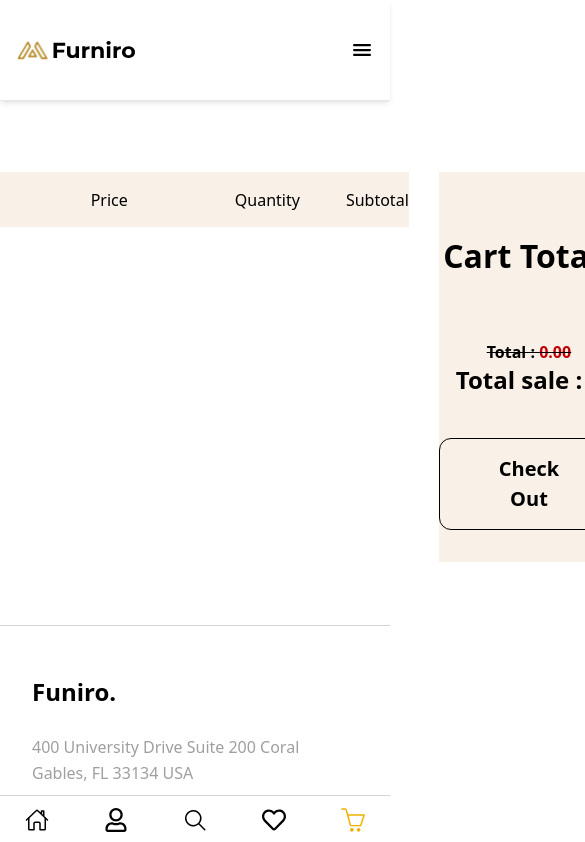
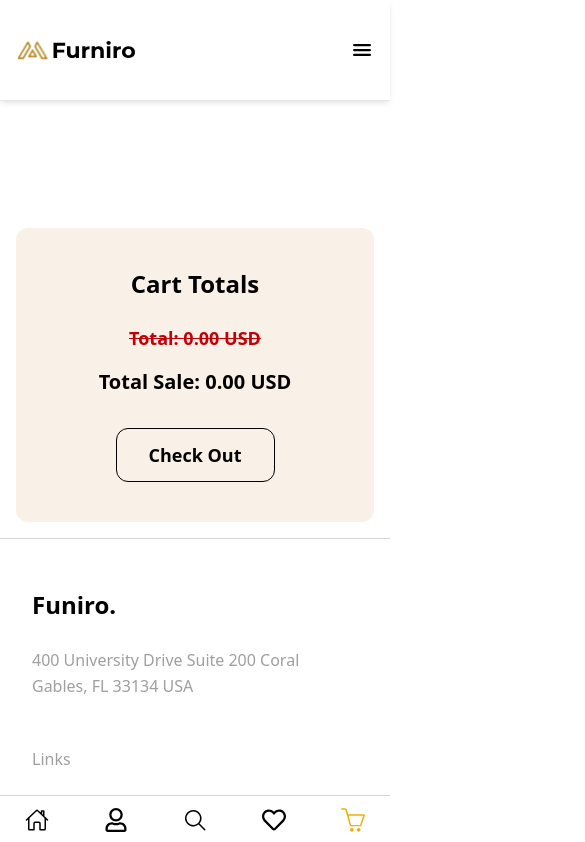
Before and after one commit to farrux-097/Deltron, a React (Vite) app: page /cart in a window 390 px wide. Shown: the top 842 px of the page, 585 px wide, since content can reach past the window. Built offline with nearby package versions, Linux system fonts and the light colour scheme.

Commit message:
cart responsive

```diff
--- a/src/components/products/Products.jsx
+++ b/src/components/products/Products.jsx
@@ -8,9 +8,8 @@ import { useCart } from "../../zustand/useCart";
 const Products = ({ data, showMoreButton = true, title = "Our Products" }) => {
   const navigate = useNavigate();
   const { toggleWishlist, wishlist } = useStore();
-  const { add,cart } = useCart();
-  console.log(wishlist);
-console.log(cart);
+  const { add } = useCart();
+
   return (
     <div className="max-w-[1236px] w-full px-4 mx-auto mt-[57px] flex flex-col items-center">
       <h1 className="text-[32px] sm:text-[40px] text-[#3A3A3A] font-semibold">
@@ -30,22 +29,23 @@ console.log(cart);
               src={product.thumbnail}
             />
 
-            <div className="w-[48px] h-[48px] rounded-full bg-[#E97171] absolute top-[24px] right-[24px] group-hover:translate-x-[72px] group-hover:opacity-0 duration-300 flex items-center justify-center">
+            <div className="w-[48px] h-[48px] rounded-full bg-[#E97171] absolute top-[24px] right-[24px] md:group-hover:translate-x-[72px] md:group-hover:opacity-0 duration-300 flex items-center justify-center">
               <p className="text-[16px] text-white font-medium">-50%</p>
             </div>
-            <div className="w-[48px] h-[70px] absolute top-[24px] right-[-24px] group-hover:translate-x-[-30px] opacity-0 group-hover:opacity-100 duration-300  flex items-center justify-center">
-              <div className="flex flex-col">
-                <button className="size-[30px]" onClick={() => toggleWishlist(product)}>
+            <div className="w-[48px] h-[70px] top-[84px] right-[12px] absolute md:top-[24px] md:right-[-24px]  md:group-hover:translate-x-[-30px] opacity-100 md:opacity-0 md:group-hover:opacity-100 duration-300">
+              <button
+                className="size-[30px] "
+                onClick={() => toggleWishlist(product)}
+              >
                 {wishlist.some((item) => item.id === product.id) ? (
-                    <FaHeart size="25px"/>
+                  <FaHeart size="25px" />
                 ) : (
-                    <FaRegHeart size="25px"/>
+                  <FaRegHeart size="25px" />
                 )}
               </button>
               <button onClick={() => add(product)}>
-                  <LuShoppingCart size="25px"/>
+                <LuShoppingCart size="25px" />
               </button>
-              </div>
             </div>
 
             <div className="p-[16px]">
--- a/src/pages/cart/Cart.jsx
+++ b/src/pages/cart/Cart.jsx
@@ -1,6 +1,5 @@
 import React from "react";
 import { useCart } from "../../zustand/useCart";
-import Products from "../../components/products/Products";
 import { FaTrash } from "react-icons/fa";
 
 const Cart = () => {
@@ -11,62 +10,71 @@ const Cart = () => {
   );
 
   return (
-    <div className="">
-      <div className="mt-[72px] flex justify-center gap-[30px]">
-        <div className="w-[817px]">
-          <ul className="h-[55px] flex items-center pl-[142px] bg-[#F9F1E7] w-full">
-            <li>Product</li>
-            <li className="ml-[119px]">Price</li>
-            <li className="ml-[107px]">Quantity</li>
-            <li className="ml-[46px] w-full">Subtotal</li>
+    <div className="p-4 mt-20">
+      <div className="flex flex-col lg:flex-row gap-8 justify-center">
+        <div className="w-full lg:w-[817px]">
+          <ul className="hidden lg:flex h-[55px] items-center pl-10 bg-[#F9F1E7] w-full text-sm font-medium text-gray-700">
+            <li className="w-1/3">Product</li>
+            <li className="w-1/6">Price</li>
+            <li className="w-1/6">Quantity</li>
+            <li className="w-1/4">Subtotal</li>
           </ul>
+
           {cart?.map((product) => (
             <div
               key={product.id}
-              className="flex items-center mt-[55px] mb-[55px] "
+              className="flex flex-col lg:flex-row items-center gap-4 mt-10 border-b pb-6"
             >
               <img
                 src={product.thumbnail}
-                className="size-[108px]  bg-[#F9F1E7] rounded-xl"
-                alt=""
+                className="w-[108px] h-[108px] bg-[#F9F1E7] rounded-xl object-cover"
+                alt={product.title}
               />
-              <div className="flex items-center w-full pl-[34px]">
-                <p className="w-[177px] text-[#9F9F9F]">{product.title}</p>
-                <p className="w-[117px] text-[#9F9F9F]">{product.price} USD</p>
-                <div className="w-[100px] border px-[10px] h-[42px] items-center py-[5px] rounded-xl flex justify-between">
+
+              <div className="flex flex-col lg:flex-row items-center w-full gap-4 lg:pl-4">
+                <p className="w-full lg:w-[177px] text-[#9F9F9F] text-center lg:text-left">
+                  {product.title}
+                </p>
+                <p className="w-full lg:w-[117px] text-[#9F9F9F] text-center lg:text-left">
+                  {product.price} USD
+                </p>
+
+                <div className="w-[100px] border px-2 h-[42px] rounded-xl flex justify-between items-center">
                   <button
                     disabled={product.quantity <= 1}
                     onClick={() => decrement(product)}
-                    className="text-[40px] pb-[5px] disabled:text-gray-300"
+                    className="text-2xl disabled:text-gray-300"
                   >
                     -
                   </button>
-                  <span className="p-2">{product.quantity}</span>
+                  <span className="p-1">{product.quantity}</span>
                   <button
                     onClick={() => increment(product)}
-                    className="text-[30px] pb-[5px]"
+                    className="text-xl"
                   >
                     +
                   </button>
                 </div>
-                <p className="pl-[30px] w-[170px]">
+
+                <p className="w-full lg:w-[170px] text-center lg:text-left">
                   {(product.quantity * product.price).toFixed(2)} USD
                 </p>
-                <button className="text-[25px]" onClick={() => remove(product)}>
+
+                <button onClick={() => remove(product)} className="text-2xl text-red-600">
                   <FaTrash />
                 </button>
               </div>
             </div>
           ))}
         </div>
-        <div className="bg-[#F9F1E7] w-[393px] h-[390px] pt-[60px] text-center font-semibold mb-[63px]">
-          <h2 className="text-[32px]">Cart Totals</h2>
-          <p className="mt-[60px] line-through">
-            Total :{" "}
-            <span className="text-red-700">{totalPrice.toFixed(2)}</span>
+
+        <div className="bg-[#F9F1E7] w-full lg:w-[393px] h-auto py-10 px-6 text-center font-semibold rounded-xl">
+          <h2 className="text-2xl md:text-3xl mb-6">Cart Totals</h2>
+          <p className="line-through text-red-700 text-lg">
+            Total: {totalPrice.toFixed(2)} USD
           </p>
-          <h1 className="text-2xl">Total sale : {totalPrice.toFixed(2) / 2}</h1>
-          <button className="mt-[42px] px-[59px] py-[15px] text-[20px] border rounded-xl hover:bg-amber-500 hover:border-white hover:text-white">
+          <h1 className="text-xl mt-4">Total Sale: {(totalPrice / 2).toFixed(2)} USD</h1>
+          <button className="mt-8 px-8 py-3 text-lg border rounded-xl hover:bg-amber-500 hover:border-white hover:text-white transition">
             Check Out
           </button>
         </div>
@@ -74,5 +82,4 @@ const Cart = () => {
     </div>
   );
 };
-
 export default Cart;
```
Lines whose indentation alone changed are shown as unchanged.
